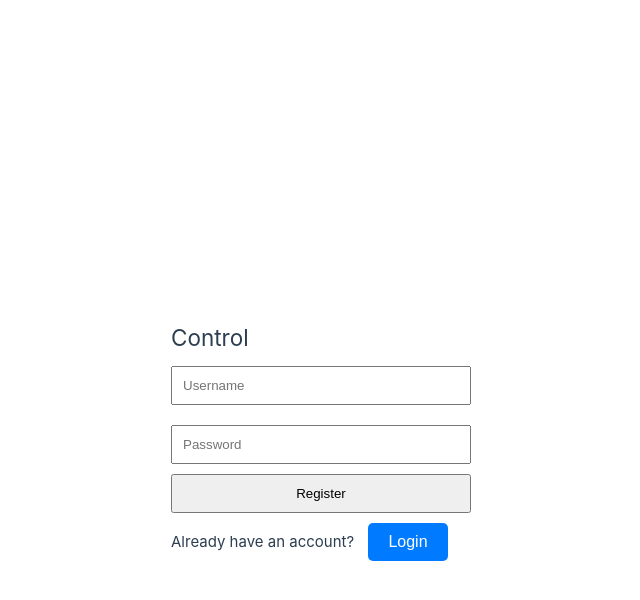
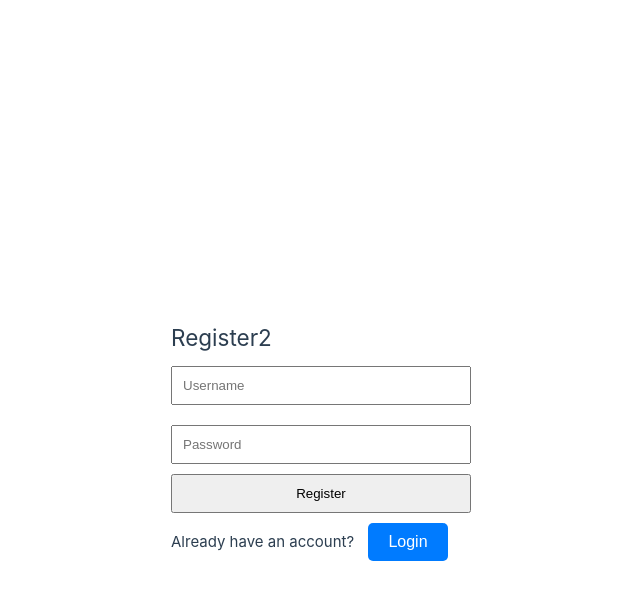
Before and after one commit to FMahdi09/ci-final-frontend, a Vue app: page / in a window 1280 px wide. Both pictures are taken after a click on the button "Register". Shown: the top 600 px of the page, without its empty margins (319-959 px from the left). Built offline with nearby package versions, Linux system fonts and the light colour scheme; no server answers.

Commit message:
new register header

```diff
--- a/src/components/Register.vue
+++ b/src/components/Register.vue
@@ -15,7 +15,7 @@ import posthog from 'posthog-js';
 
 export default {
   data() {
-    const headerValue = posthog.getFeatureFlag('ci-register') === 'test' ? 'Test' : 'Control';
+    const headerValue = posthog.getFeatureFlag('ci-register') === 'test' ? 'Register' : 'Register2';
 
     return {
       username: '',
```
